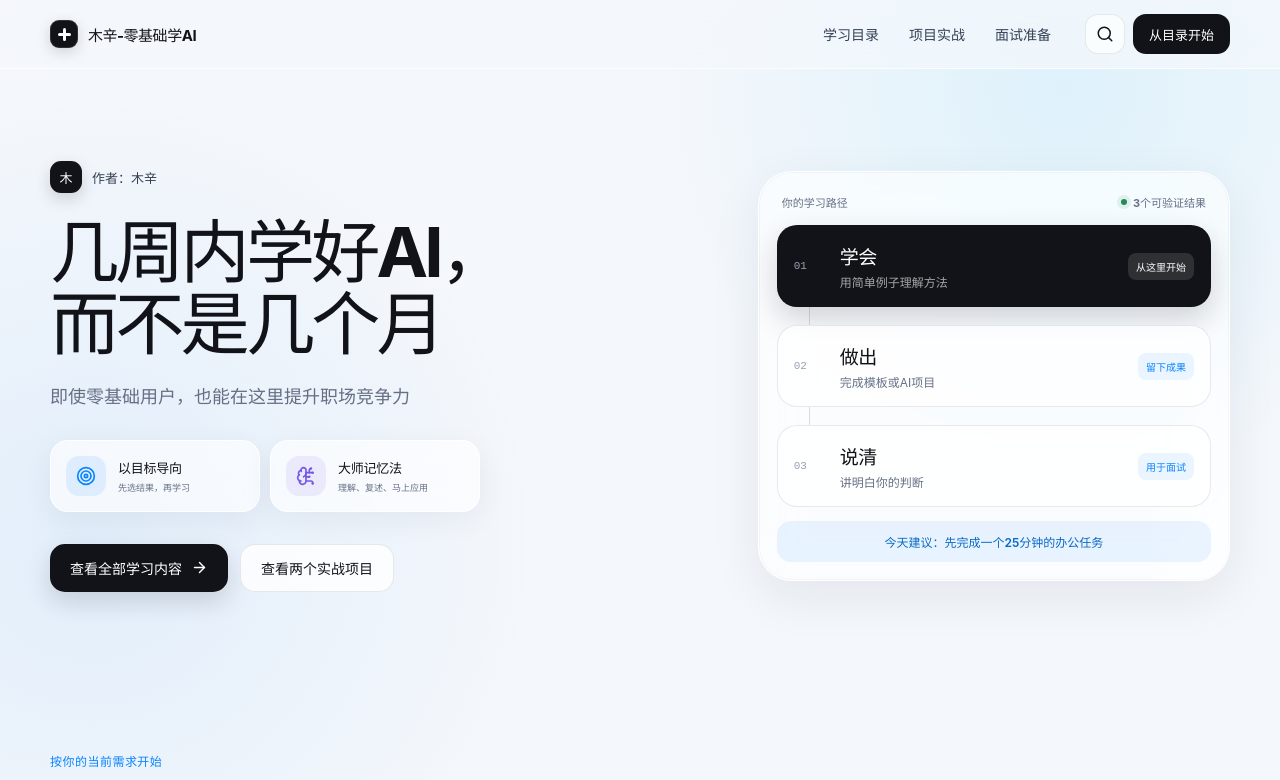
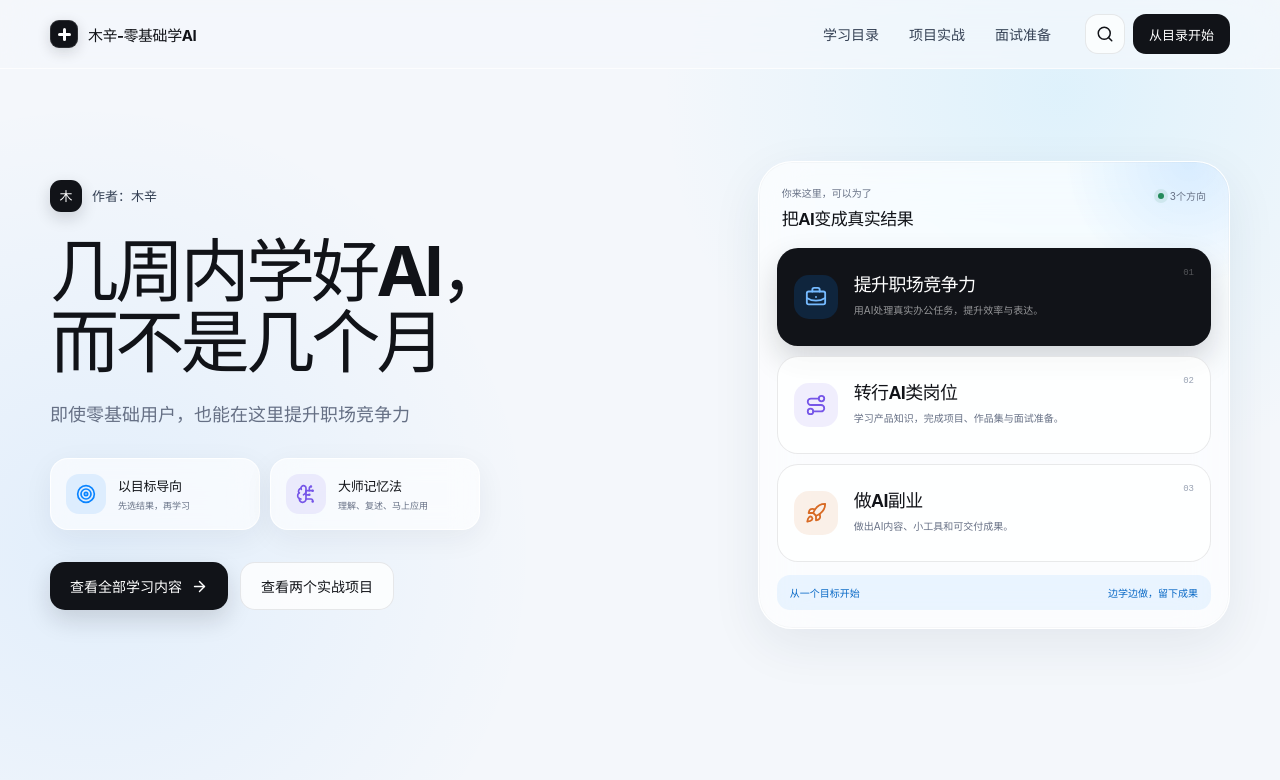
Before and after one commit to zichengwangai-1/muxin-zero-to-ai, a React (Vite) app: page / in a window 1280 px wide. Shown: the top 780 px of the page. Built offline with nearby package versions, Linux system fonts and the light colour scheme.

Commit message:
feat: highlight homepage learning outcomes

```diff
--- a/src/pages/HomePage.tsx
+++ b/src/pages/HomePage.tsx
@@ -1,4 +1,4 @@
-import { ArrowRight, BrainCircuit, FileText, Presentation, Table2, Target } from 'lucide-react';
+import { ArrowRight, BrainCircuit, BriefcaseBusiness, FileText, Presentation, Rocket, Route, Table2, Target } from 'lucide-react';
 import { Link } from 'react-router-dom';
 import { NeedCard } from '../components/NeedCard';
 import { contentItems, needEntries, projects } from '../data/content';
@@ -29,29 +29,29 @@ export function HomePage() {
           </div>
         </div>
 
-        <div className="path-cabin" aria-label="学习路径：学会、做出、说清">
-          <div className="path-cabin__header">
-            <span>你的学习路径</span>
-            <span className="path-cabin__live"><i /> 3个可验证结果</span>
+        <div className="outcome-panel" aria-label="网站可以帮助你实现的三个目标">
+          <div className="outcome-panel__header">
+            <div><span>你来这里，可以为了</span><strong>把AI变成真实结果</strong></div>
+            <span className="outcome-panel__count"><i />3个方向</span>
           </div>
-          <div className="path-stage path-stage--active">
-            <span className="path-stage__number">01</span>
-            <div><strong>学会</strong><p>用简单例子理解方法</p></div>
-            <span className="path-stage__status">从这里开始</span>
+          <div className="outcome-list">
+            <article className="outcome-item outcome-item--dark">
+              <span className="outcome-item__icon"><BriefcaseBusiness size={22} /></span>
+              <div><h2>提升职场竞争力</h2><p>用AI处理真实办公任务，提升效率与表达。</p></div>
+              <span className="outcome-item__index">01</span>
+            </article>
+            <article className="outcome-item outcome-item--violet">
+              <span className="outcome-item__icon"><Route size={22} /></span>
+              <div><h2>转行AI类岗位</h2><p>学习产品知识，完成项目、作品集与面试准备。</p></div>
+              <span className="outcome-item__index">02</span>
+            </article>
+            <article className="outcome-item outcome-item--orange">
+              <span className="outcome-item__icon"><Rocket size={22} /></span>
+              <div><h2>做AI副业</h2><p>做出AI内容、小工具和可交付成果。</p></div>
+              <span className="outcome-item__index">03</span>
+            </article>
           </div>
-          <div className="path-connector"><span /></div>
-          <div className="path-stage">
-            <span className="path-stage__number">02</span>
-            <div><strong>做出</strong><p>完成模板或AI项目</p></div>
-            <span className="path-stage__status">留下成果</span>
-          </div>
-          <div className="path-connector"><span /></div>
-          <div className="path-stage">
-            <span className="path-stage__number">03</span>
-            <div><strong>说清</strong><p>讲明白你的判断</p></div>
-            <span className="path-stage__status">用于面试</span>
-          </div>
-          <div className="path-cabin__note">今天建议：先完成一个25分钟的办公任务</div>
+          <div className="outcome-panel__footer"><span>从一个目标开始</span><strong>边学边做，留下成果</strong></div>
         </div>
       </section>
 
--- a/src/styles/global.css
+++ b/src/styles/global.css
@@ -141,6 +141,27 @@ button { color: inherit; }
 .hero__trust { display: flex; flex-wrap: wrap; gap: 18px; margin-top: 26px; color: var(--muted); font-size: 12px; }
 .hero__trust span { display: inline-flex; align-items: center; gap: 5px; }
 .hero__trust svg { color: var(--green); }
+
+.outcome-panel { position: relative; padding: 18px; overflow: hidden; border: 1px solid rgba(255,255,255,.9); border-radius: var(--radius-xl); background: rgba(255,255,255,.66); box-shadow: var(--shadow-soft), inset 0 0 0 1px rgba(17,19,24,.025); backdrop-filter: blur(24px) saturate(135%); -webkit-backdrop-filter: blur(24px) saturate(135%); }
+.outcome-panel::before { content: ''; position: absolute; top: -130px; right: -90px; width: 260px; height: 260px; border-radius: 50%; background: radial-gradient(circle, rgba(10,132,255,.13), transparent 68%); pointer-events: none; }
+.outcome-panel__header { position: relative; display: flex; align-items: flex-start; justify-content: space-between; gap: 16px; padding: 5px 5px 18px; }
+.outcome-panel__header span { display: block; color: var(--muted); font-size: 10px; }
+.outcome-panel__header strong { display: block; margin-top: 5px; font-family: ui-rounded, sans-serif; font-size: 17px; letter-spacing: -.03em; }
+.outcome-panel__count { display: inline-flex !important; align-items: center; gap: 6px; margin-top: 3px; white-space: nowrap; }
+.outcome-panel__count i { width: 6px; height: 6px; border-radius: 50%; background: var(--green); box-shadow: 0 0 0 4px rgba(36,138,91,.1); }
+.outcome-list { position: relative; display: flex; flex-direction: column; gap: 10px; }
+.outcome-item { display: grid; grid-template-columns: 46px 1fr auto; align-items: center; gap: 14px; min-height: 98px; padding: 16px; border: 1px solid var(--line); border-radius: 21px; background: rgba(255,255,255,.76); }
+.outcome-item__icon { display: grid; place-items: center; width: 44px; height: 44px; border-radius: 15px; background: rgba(118,86,232,.1); color: var(--violet); }
+.outcome-item h2 { margin: 0; font-family: ui-rounded, sans-serif; font-size: 18px; line-height: 1.2; letter-spacing: -.035em; }
+.outcome-item p { margin: 6px 0 0; color: var(--muted); font-size: 10px; line-height: 1.55; }
+.outcome-item__index { align-self: start; padding-top: 3px; color: var(--muted-light); font-family: ui-monospace, monospace; font-size: 9px; }
+.outcome-item--dark { border-color: transparent; background: var(--ink); color: white; box-shadow: 0 14px 30px rgba(17,19,24,.17); }
+.outcome-item--dark .outcome-item__icon { background: rgba(10,132,255,.16); color: #75baff; }
+.outcome-item--dark p { color: rgba(255,255,255,.56); }
+.outcome-item--dark .outcome-item__index { color: rgba(255,255,255,.28); }
+.outcome-item--orange .outcome-item__icon { background: rgba(216,107,37,.1); color: var(--orange); }
+.outcome-panel__footer { position: relative; display: flex; align-items: center; justify-content: space-between; gap: 12px; margin-top: 13px; padding: 10px 13px; border-radius: 13px; background: rgba(10,132,255,.07); color: #0969c6; font-size: 10px; }
+.outcome-panel__footer strong { font-size: 10px; }
 
 .path-cabin {
   position: relative;
@@ -429,6 +450,7 @@ button { color: inherit; }
   .hero { grid-template-columns: 1fr; gap: 44px; padding-top: 64px; }
   .hero__copy { max-width: 780px; }
   .path-cabin { max-width: 650px; }
+  .outcome-panel { max-width: 650px; }
   .needs-grid, .office-grid { grid-template-columns: repeat(2, 1fr); }
   .project-section { grid-template-columns: 1fr; gap: 44px; padding: 48px; }
   .filter-panel { align-items: stretch; flex-direction: column; }
@@ -456,6 +478,8 @@ button { color: inherit; }
   .hero__actions .button { width: 100%; }
   .hero__trust { gap: 11px; }
   .path-cabin { padding: 14px; border-radius: 28px; }
+  .outcome-panel { padding: 14px; border-radius: 28px; }
+  .outcome-item { min-height: 92px; padding: 14px; }
   .path-stage { grid-template-columns: 28px 1fr; }
   .path-stage__status { display: none; }
   .needs-section, .showcase-section { padding-top: 54px; padding-bottom: 54px; }
```
Also changed, not shown: 1 other file (tests, documents, lock files or other folders).
